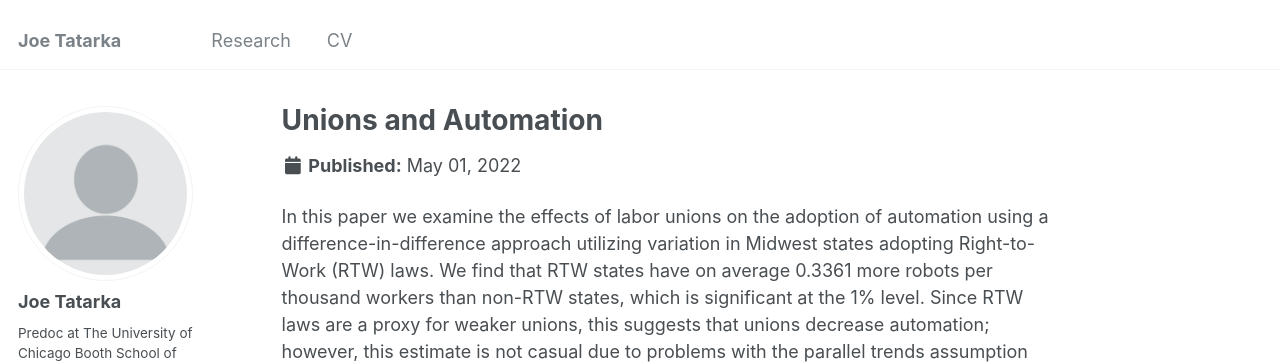
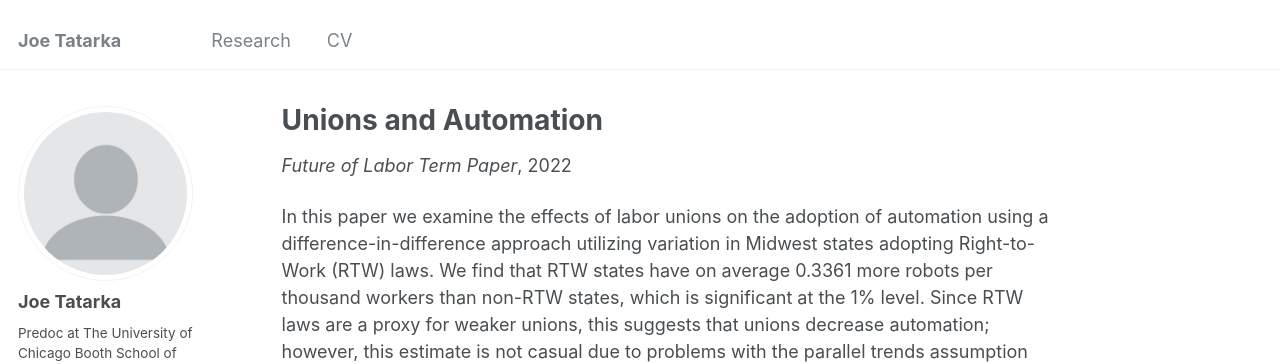
Before and after one commit to JoeTatarka/JoeTatarka.github.io, a Jekyll site: the page built from _publications/2022-05-01-fol_term_paper.md, in a window 1280 px wide and 1139 px high. Shown: the top 364 px of the window. Built offline with Jekyll 4.4.1, drawn with Linux system fonts in a browser that asks for light colours.

Commit message:
Update 2022-05-01-fol_term_paper.md

```diff
--- a/_publications/2022-05-01-fol_term_paper.md
+++ b/_publications/2022-05-01-fol_term_paper.md
@@ -5,6 +5,7 @@ permalink: /publication/2022-05-01-fol_term_paper
 excerpt: 'We explore the effects of labor unions on the adoption of automation using a difference-in-difference approach utilizing variation in Midwest stats adopting Right-to-Work laws.'
 date: 2022-05-01
 paperurl: 'http://joetatarka.github.io/files/fol_term_paper.pdf'
+venue: "Future of Labor Term Paper"
 ---
 
 In this paper we examine the effects of labor unions on the adoption of automation using a difference-in-difference approach utilizing variation in Midwest states adopting Right-to-Work (RTW) laws. We find that RTW states have on average 0.3361 more robots per thousand workers than non-RTW states, which is significant at the 1% level. Since RTW laws are a proxy for weaker unions, this suggests that unions decrease automation; however, this estimate is not casual due to problems with the parallel trends assumption and non-exogenous adoption of RTW laws.
```
